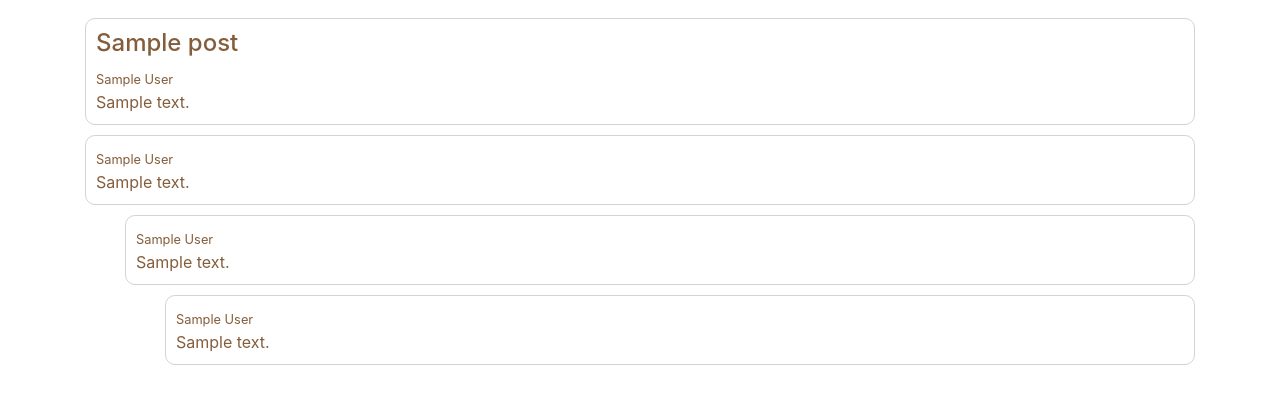
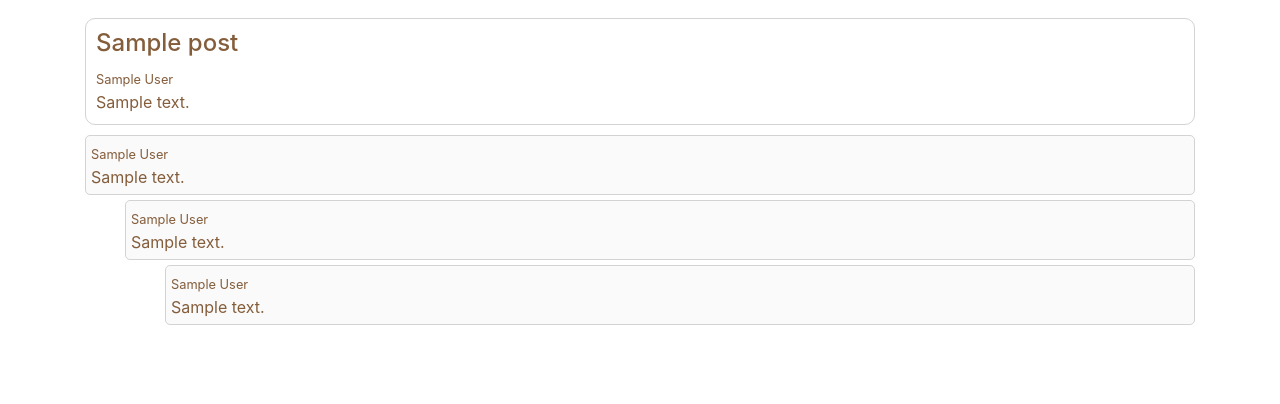
Before and after one commit to gonzaleznicolas/Fence_MainApp, a Flask app: template fence/templates/post.html in a window 1280 px wide. Shown: the part 72-476 px from the top of the page. Run offline with Flask 2, Linux system fonts and the light colour scheme; the template is opened without the code that fills it: most values are stand-ins (such as "Sample title", 1, 10 or a date in 2020); some libraries are stand-ins or nearby versions.

Commit message:
UI is not bad

```diff
--- a/fence/static/main.css
+++ b/fence/static/main.css
@@ -28,9 +28,17 @@ justify-content: flex-end;
 padding: 10px 20px;
 }
 
-.box{
+.post{
   border: 1px solid lightgray;
   border-radius: 10px;
   padding: 10px;
   margin: 10px 0px;
 }
+
+.comment{
+  border: 1px solid lightgray;
+  background-color: rgb(250, 250, 250);
+  border-radius: 5px;
+  padding: 5px;
+  margin: 5px 0px;
+}
--- a/fence/templates/feed.html
+++ b/fence/templates/feed.html
@@ -1,7 +1,7 @@
 {% extends "base.html" %}
 {% block content %}
     {% for post in posts %}
-        <div class="box">
+        <div class="post">
             <h4 style="margin-bottom: 0px"><a href="{{ url_for('post', post_id=post.id) }}">{{ post.title }}</a></h4>
             <small>{{ post.author }}</small>
             <div>{{ post.content }}</div>
--- a/fence/templates/post.html
+++ b/fence/templates/post.html
@@ -1,36 +1,44 @@
 {% extends "base.html" %}
 {% block content %}
-<div class="box">
+<div class="post">
 	<h4>{{ post.title }}</h4>
 	<small>{{ post.author }}</small>
-	<p style="margin: 0;">{{ post.content }}</p>
+	<div style="clear: both; display: block;"></div>
+	<div style="float: left">{{ post.content }}</div>
 	{% if current_user.is_authenticated %}
-		<a href="/comment/{{ post.id }}">Comment</a>
+		<a style="float: right; display: block" href="/comment/{{ post.id }}">Comment</a>
 	{% endif %}
+	<div style="clear: both; display: block;"></div>
 </div>
 {% for comment0 in comments %}
-	<div class="box">
+	<div class="comment">
 		<small>{{ comment0.author }}</small>
-		<div>{{ comment0.content }}</div>
+		<div style="clear: both; display: block;"></div>
+		<div style="float: left">{{ comment0.content }}</div>
 		{% if current_user.is_authenticated %}
-			<a href="/comment/{{ comment0.comment_id }}">Reply</a>
+			<a style="float: right; display: block" href="/comment/{{ comment0.comment_id }}">Reply</a>
 		{% endif %}
+		<div style="clear: both; display: block;"></div>
 	</div>
 	{% for comment1 in comment0.comments %}
-		<div class="box" style="margin-left: 40px">
+		<div class="comment" style="margin-left: 40px">
 			<small>{{ comment1.author }}</small>
-			<div>{{ comment1.content }}</div>
+			<div style="clear: both; display: block;"></div>
+			<div style="float: left">{{ comment1.content }}</div>
 			{% if current_user.is_authenticated %}
-				<a href="/comment/{{ comment1.comment_id }}">Reply</a>
+				<a style="float: right; display: block" href="/comment/{{ comment1.comment_id }}">Reply</a>
 			{% endif %}
+			<div style="clear: both; display: block;"></div>
 		</div>
 		{% for comment2 in comment1.comments %}
-			<div class="box" style="margin-left: 80px">
+			<div class="comment" style="margin-left: 80px">
 				<small>{{ comment2.author }}</small>
-				<div>{{ comment2.content }}</div>
+				<div style="clear: both; display: block;"></div>
+				<div style="float: left">{{ comment2.content }}</div>
 				{% if current_user.is_authenticated %}
-					<a href="/comment/{{ comment2.comment_id }}">Reply</a>
+					<a style="float: right; display: block" href="/comment/{{ comment2.comment_id }}">Reply</a>
 				{% endif %}
+				<div style="clear: both; display: block;"></div>
 			</div>
 		{% endfor %}
 	{% endfor %}
```
